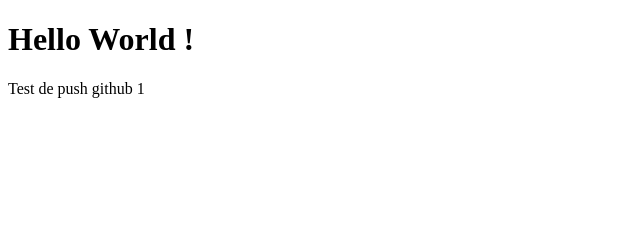
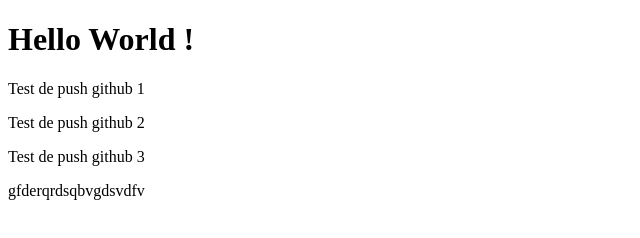
Before and after one commit to Rhadopsy/HexTech-Gaming, a plain HTML site: page WebContent/index.html in a window 1280 px wide. Shown: the whole page, without its empty margins (0-640 px from the left). Drawn offline with Linux system fonts and the light colour scheme.

Commit message:
Ajout de texte dans le fichier index

```diff
--- a/WebContent/index.html
+++ b/WebContent/index.html
@@ -7,5 +7,7 @@
 <body>
 	<h1>Hello World !</h1>
 	<p>Test de push github 1</p>
+	<p>Test de push github 2</p>
+	<p>Test de push github 3</p>gfderqrdsqbvgdsvdfv
 </body>
 </html>
```
Also changed, not shown: 1 other file.
